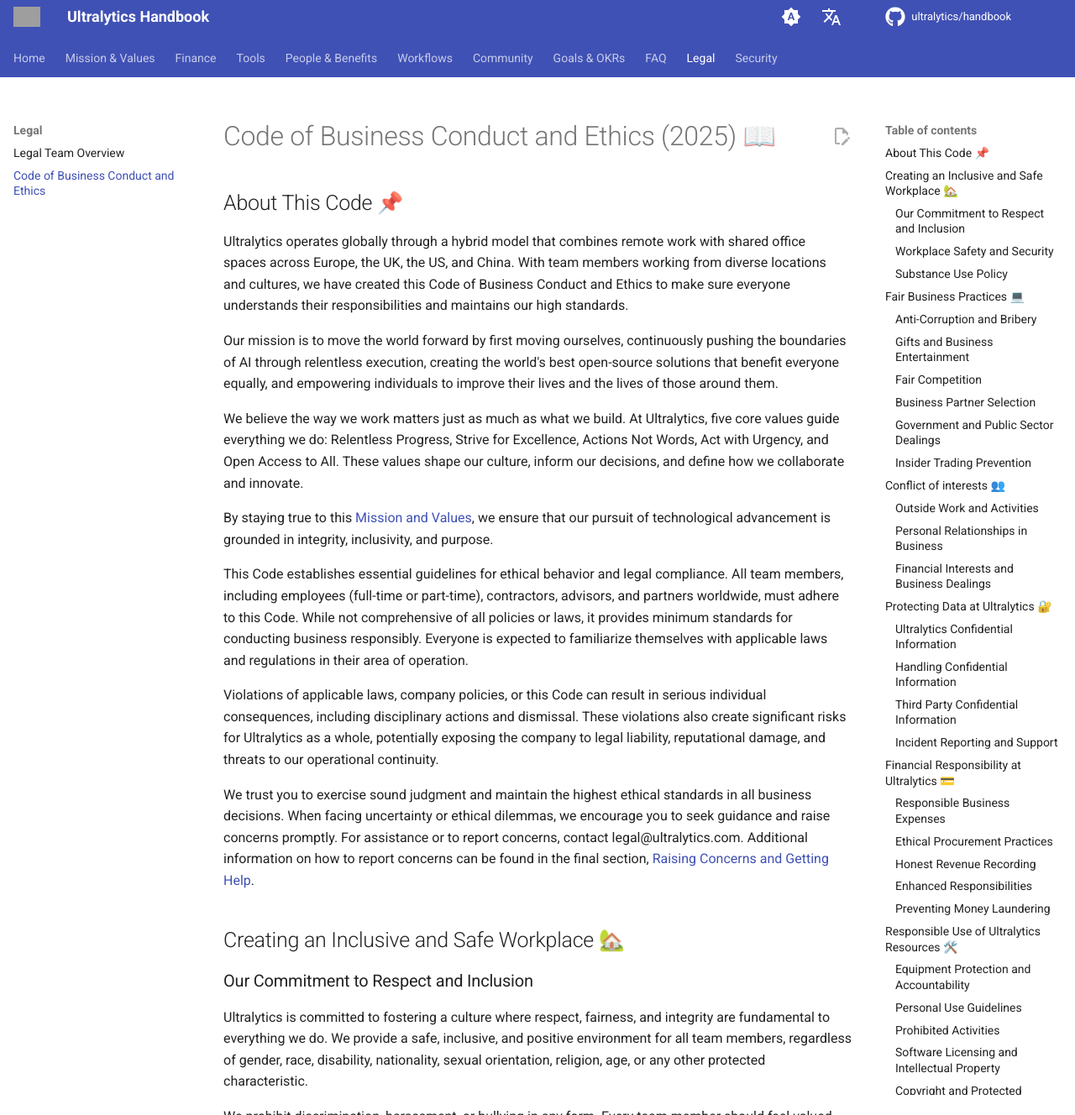
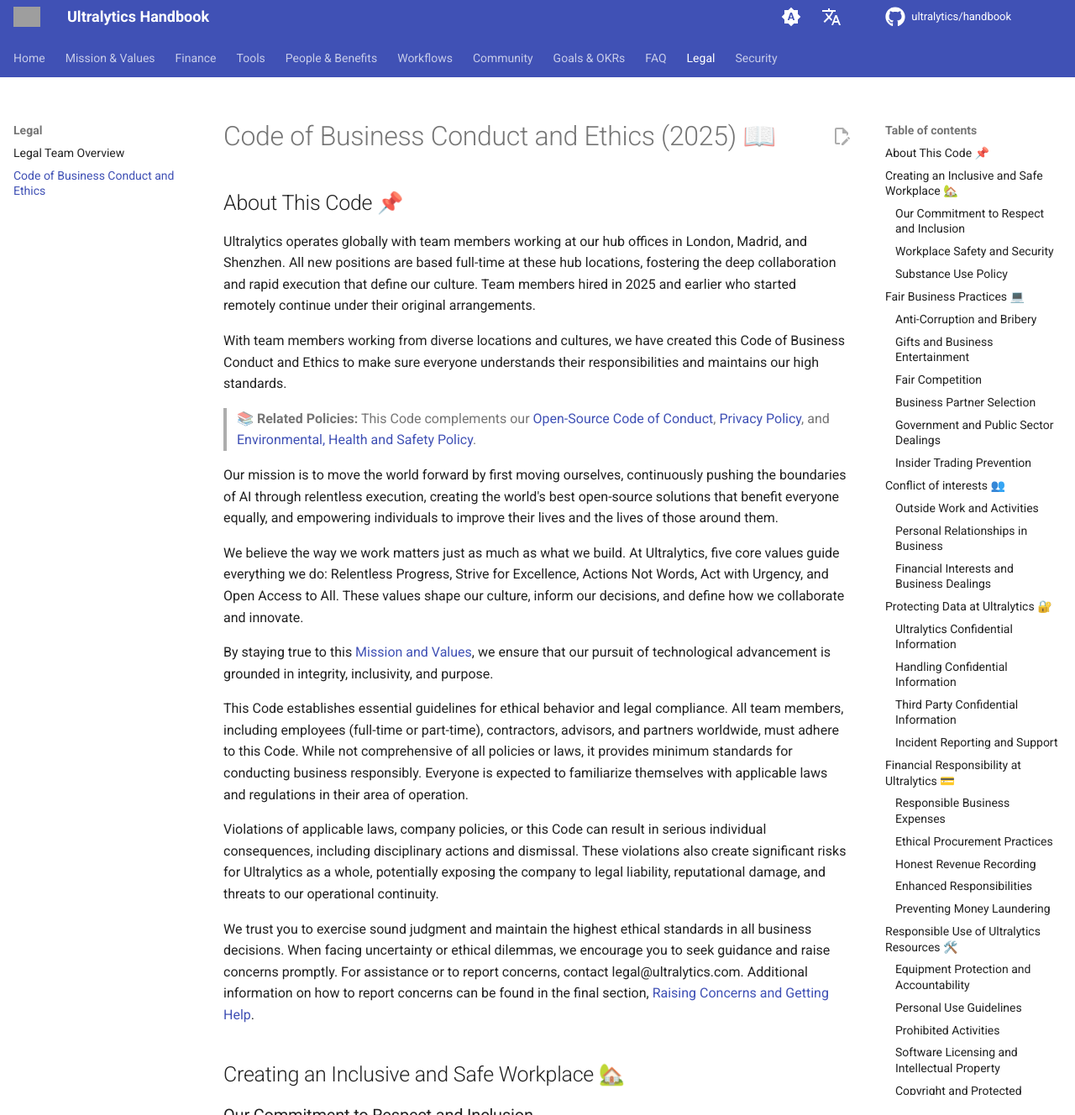
Before and after one commit to ultralytics/handbook, an MkDocs documentation site: the page built from docs/en/legal/code-of-business-conduct-and-ethics.md, in a window 1280 px wide and 1400 px high, cut to the strip 72-1400 px from the top of the window. Shown: the whole strip at 84% size. Built offline with MkDocs 1.6.1 and Material for MkDocs 9.7.7, drawn with Linux system fonts in a browser that asks for light colours; comment, search, counter and statistics services are not loaded; some of the changed text lies outside the part shown; grey boxes are pictures that could not be loaded.

Commit message:
Update README

```diff
--- a/docs/en/legal/code-of-business-conduct-and-ethics.md
+++ b/docs/en/legal/code-of-business-conduct-and-ethics.md
@@ -7,7 +7,11 @@
 
 ## About This Code 📌
 
-Ultralytics operates globally through a hybrid model that combines remote work with shared office spaces across Europe, the UK, the US, and China. With team members working from diverse locations and cultures, we have created this Code of Business Conduct and Ethics to make sure everyone understands their responsibilities and maintains our high standards.
+Ultralytics operates globally with team members working at our hub offices in London, Madrid, and Shenzhen. All new positions are based full-time at these hub locations, fostering the deep collaboration and rapid execution that define our culture. Team members hired in 2025 and earlier who started remotely continue under their original arrangements.
+
+With team members working from diverse locations and cultures, we have created this Code of Business Conduct and Ethics to make sure everyone understands their responsibilities and maintains our high standards.
+
+> **📚 Related Policies:** This Code complements our [Open-Source Code of Conduct](https://docs.ultralytics.com/help/code-of-conduct/), [Privacy Policy](https://docs.ultralytics.com/help/privacy/), and [Environmental, Health and Safety Policy](https://docs.ultralytics.com/help/environmental-health-safety/).
 
 Our mission is to move the world forward by first moving ourselves, continuously pushing the boundaries of AI through relentless execution, creating the world's best open-source solutions that benefit everyone equally, and empowering individuals to improve their lives and the lives of those around them.
 
@@ -28,6 +32,8 @@
 Ultralytics is committed to fostering a culture where respect, fairness, and integrity are fundamental to everything we do. We provide a safe, inclusive, and positive environment for all team members, regardless of gender, race, disability, nationality, sexual orientation, religion, age, or any other protected characteristic.
 
 We prohibit discrimination, harassment, or bullying in any form. Every team member should feel valued, empowered, and safe to perform their best work. Harassment can take many forms, including unwelcome verbal or physical conduct, or repeated behavior that creates an intimidating, hostile, or offensive work environment.
+
+Our commitment to inclusion extends to our open-source community. See our [Open-Source Code of Conduct](https://docs.ultralytics.com/help/code-of-conduct/) for community standards.
 
 ### Workplace Safety and Security
 
```
Also changed, not shown: docs/en/contributions/how-to-contribute.md (+2 -0 lines).
